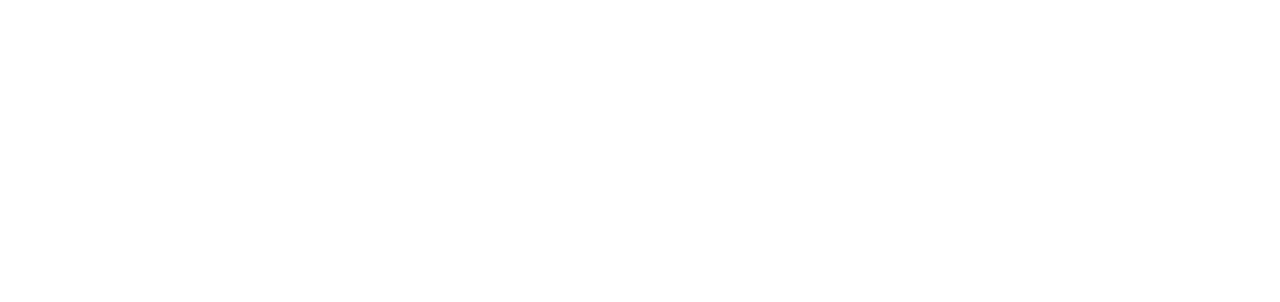
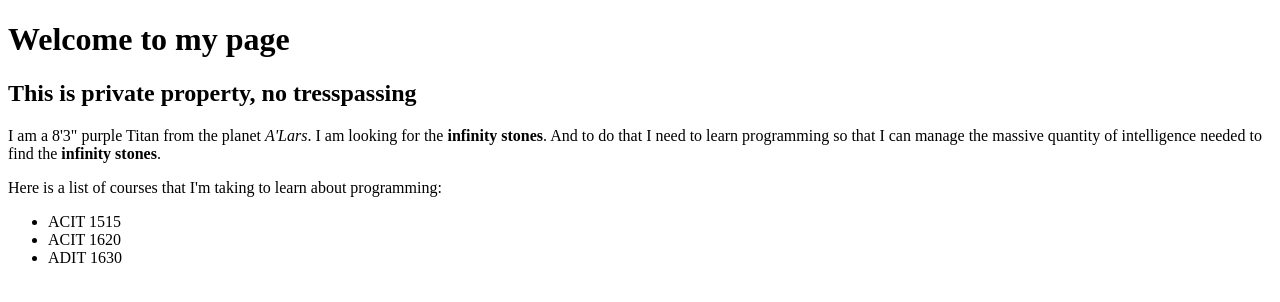
Before and after one commit to 3LilyFarmer/1620_week10, a plain HTML site: page index.html in a window 1280 px wide. Drawn offline with Linux system fonts and the light colour scheme.

Commit message:
add bio paragraph, course list

```diff
--- a/index.html
+++ b/index.html
@@ -2,8 +2,22 @@
     <html lang="en">
         <head>
             <meta charset="UTF-8">
+            <title>Personal Website</title>
         </head>
-            <p></p>
+            <h1>Welcome to my page</h1>
+            <h2>This is private property, no tresspassing</h2>
+            <p>I am a 8'3" purple Titan from the planet <em>A'Lars</em>. I am looking for the <strong>infinity stones</strong>.
+                And to do that I need to learn programming so that I can manage the massive quantity of intelligence needed to find the <strong>infinity stones</strong>.
+            </p>
+            <p>
+                Here is a list of courses that I'm taking to learn about programming:
+                <ul>
+                    <li>ACIT 1515</li>
+                    <li>ACIT 1620</li>
+                    <li>ADIT 1630</li>
+                </ul>
+            </p>
+
         <body>
         </body>
     </html>
```
